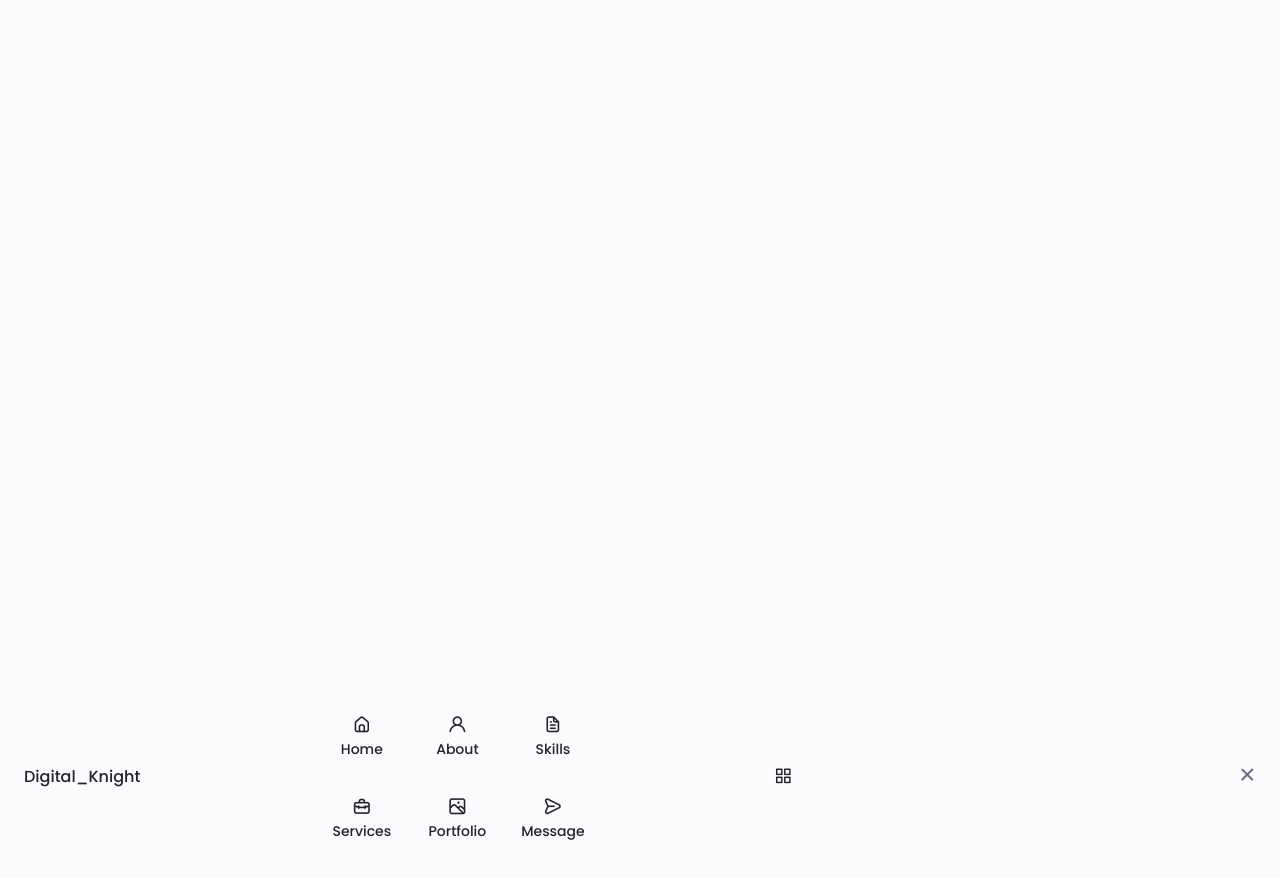
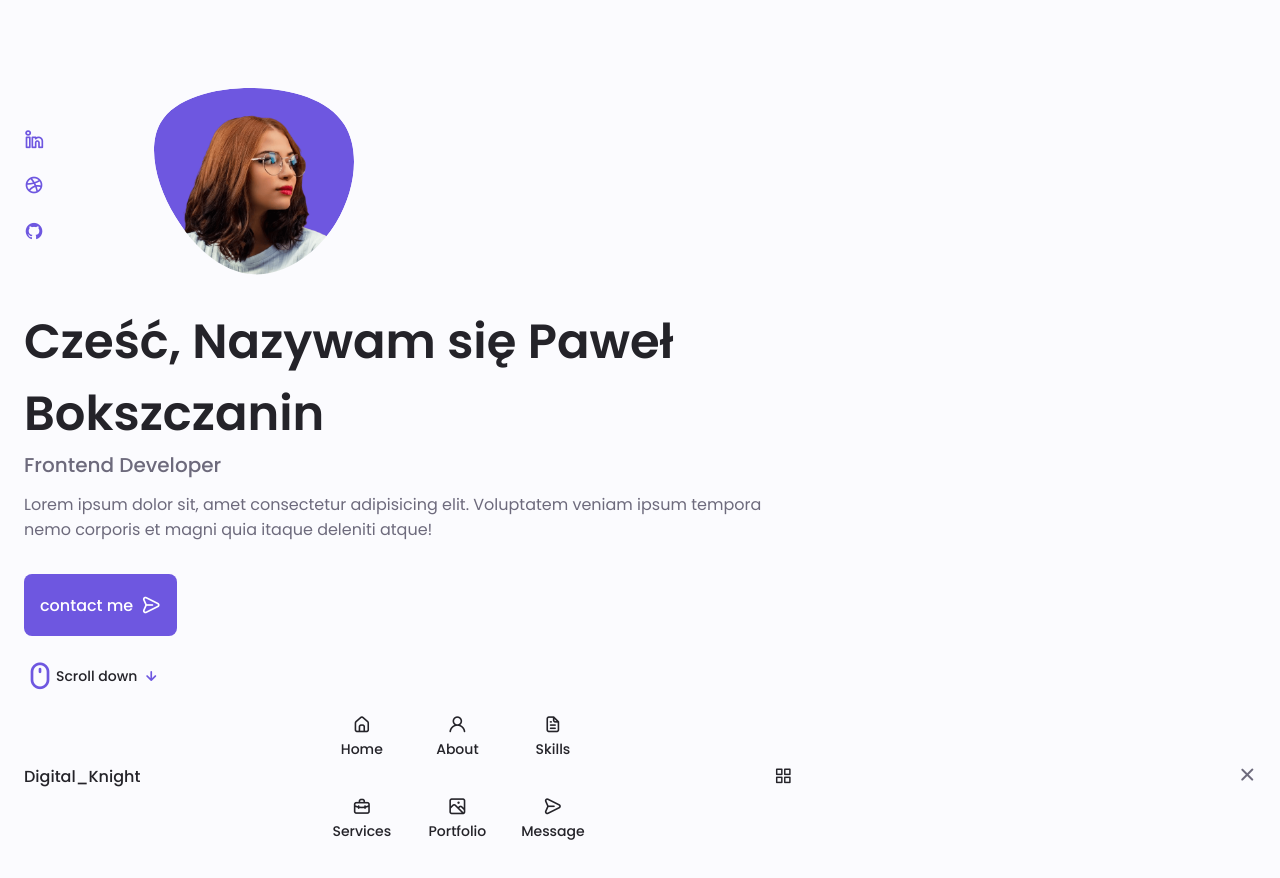
Before and after one commit to digital-knight1103/Portfolio, a plain HTML site: page index.html in a window 1280 px wide. Shown: the top 878 px of the page. Drawn offline with nearby package versions, Linux system fonts and the light colour scheme.

Commit message:
Add section Home and button style

```diff
--- a/assets/scss/_globals.scss
+++ b/assets/scss/_globals.scss
@@ -63,3 +63,30 @@ img {
   display: grid;
   gap: 1.5rem;
 }
+
+/*==================== Button ====================*/
+
+.button {
+  display: inline-block;
+  background-color: var(--first-color);
+  color: white;
+  padding: 1rem;
+  border-radius: 0.5rem;
+  font-weight: var(--font-medium);
+
+  &:hover {
+    background-color: var(--first-color-alt);
+  }
+
+  &__icon {
+    font-size: 1.25rem;
+    margin-left: var(--mb-0-5);
+    transition: 0.3s;
+  }
+
+  &--flex {
+    display: inline-flex;
+    align-items: center;
+  }
+
+}
--- a/assets/scss/_header.scss
+++ b/assets/scss/_header.scss
@@ -71,5 +71,5 @@
 }
 
 .show-menu {
-  bottom: 0;
+  bottom: 0 !important;
 }
--- /dev/null
+++ b/assets/scss/_home.scss
@@ -0,0 +1,85 @@
+.home {
+
+
+  &__container {
+    gap: 1rem;
+  }
+
+  &__content {
+    grid-template-columns: 0.5fr 3fr;
+    padding-top: 3.5rem;
+    align-items: center;
+  }
+
+  &__social {
+    display: grid;
+    grid-template-columns: max-content;
+    row-gap: 1rem;
+  }
+
+  &__social-icon {
+    font-size: 1.25rem;
+    color: var(--first-color);
+  }
+
+  &__social-icon:hover {
+    color: var(--first-color-alt);
+  }
+
+  &__blob {
+    width: 200px;
+    fill: var(--first-color) //svg property
+  }
+
+  &__blob-img {
+    width: 170px;
+  }
+
+  &__data {
+    grid-column: 1/3
+  }
+
+  &__title {
+    font-size: var(--big-font-size);
+  }
+
+  &__subtitle {
+    font-size: var(--h3-font-size);
+    color: var(--text-color);
+    font-weight: var(--font-medium);
+    margin-bottom: var(--mb-0-75);
+  }
+
+  &__description {
+    margin-bottom: var(--mb-2);
+  }
+
+  &__scroll {
+    display: none;
+  }
+
+  &__scroll-button {
+    color: var(--first-color);
+    transition: 0.3s;
+  }
+
+  &__scroll-button:hover {
+    transform: translateY(0.5rem); // Y trans
+  }
+
+  &__scroll-mouse {
+    font-size: 2rem;
+  }
+
+  &__scroll-name {
+    font-size: var(--small-font-size);
+    color: var(--title-color);
+    font-weight: var(--font-medium);
+    margin-right: var(--mb-0-25);
+  }
+
+  &__scroll-arrow {
+    font-size: 1.25rem;
+  }
+
+}
--- a/assets/scss/style.scss
+++ b/assets/scss/style.scss
@@ -1,5 +1,5 @@
-
 @import "variables";
 @import "globals";
 @import "header";
 @import "media";
+@import "home"
--- a/index.html
+++ b/index.html
@@ -74,6 +74,56 @@
         <main class="main">
             <!--==================== HOME ====================-->
             <section class="home section" id="home">
+                <div class="home__container container grid">
+                    <div class="home__content grid">
+                        <div class="home__social">
+                            <a href="#" target="_blank" class="home__social-icon">
+                                <i class="uil uil-linkedin-alt"></i>
+                            </a>
+                            <a href="#" target="_blank" class="home__social-icon">
+                                <i class="uil uil-dribbble"></i>
+                            </a>
+                            <a href="#" target="_blank"  class="home__social-icon">
+                                <i class="uil uil-github"></i>
+                            </a>
+                        </div>
+
+                        <div class="home__img">
+                            <svg class="home__blob"viewBox="0 0 200 187" xmlns="http://www.w3.org/2000/svg" xmlns:xlink="http://www.w3.org/1999/xlink">
+                                <mask id="mask0" mask-type="alpha">
+                                    <path d="M190.312 36.4879C206.582 62.1187 201.309 102.826 182.328 134.186C163.346 165.547
+                                    130.807 187.559 100.226 186.353C69.6454 185.297 41.0228 161.023 21.7403 129.362C2.45775
+                                    97.8511 -7.48481 59.1033 6.67581 34.5279C20.9871 10.1032 59.7028 -0.149132 97.9666
+                                    0.00163737C136.23 0.303176 174.193 10.857 190.312 36.4879Z"/>
+                                </mask>
+                                <g mask="url(#mask0)">
+                                    <path d="M190.312 36.4879C206.582 62.1187 201.309 102.826 182.328 134.186C163.346
+                                    165.547 130.807 187.559 100.226 186.353C69.6454 185.297 41.0228 161.023 21.7403
+                                    129.362C2.45775 97.8511 -7.48481 59.1033 6.67581 34.5279C20.9871 10.1032 59.7028
+                                    -0.149132 97.9666 0.00163737C136.23 0.303176 174.193 10.857 190.312 36.4879Z"/>
+                                    <image class="home__blob-img" x='12' y='18' xlink:href="assets/img/perfil.png"/>
+                                </g>
+                            </svg>
+                        </div>
+
+                        <div class="home__data">
+                            <h1 class="home__title">Cześć, Nazywam się Paweł Bokszczanin</h1>
+                            <h3 class="home__subtitle">Frontend Developer</h3>
+                            <p class="home__description">Lorem ipsum dolor sit, amet consectetur adipisicing elit. Voluptatem veniam ipsum tempora nemo corporis et magni quia itaque deleniti atque!</p>
+                            <a href="#contact" class="button button--flex">
+                                contact me <i class="uil uil-message button__icon"></i>
+                            </a>
+                        </div>
+                    </div>
+
+                    <div class="home__scrool">
+                        <a href="#about" class="home__scroll-button button--flex">
+                            <i class="uil uil-mouse-alt home__scroll-mouse"></i>
+                            <span class="home__scroll-name">Scroll down</span>
+                            <i class="uil uil-arrow-down home__scroll-arrow"></i>
+                        </a>
+                    </div>
+                </div>
             </section>
 
             <!--==================== ABOUT ====================-->
```
Also changed, not shown: dist/style.css, 1 other file.
